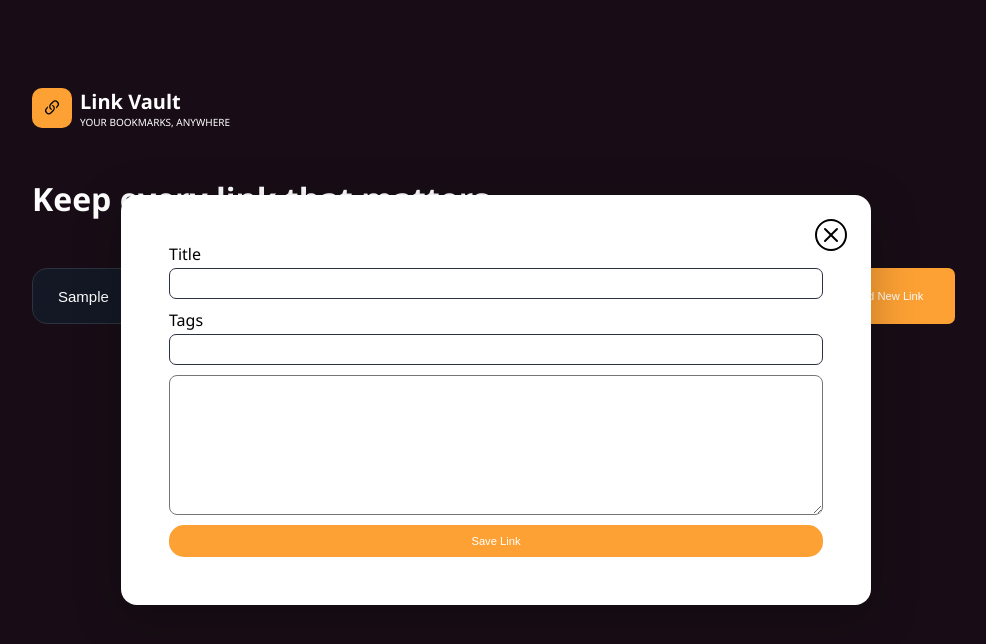
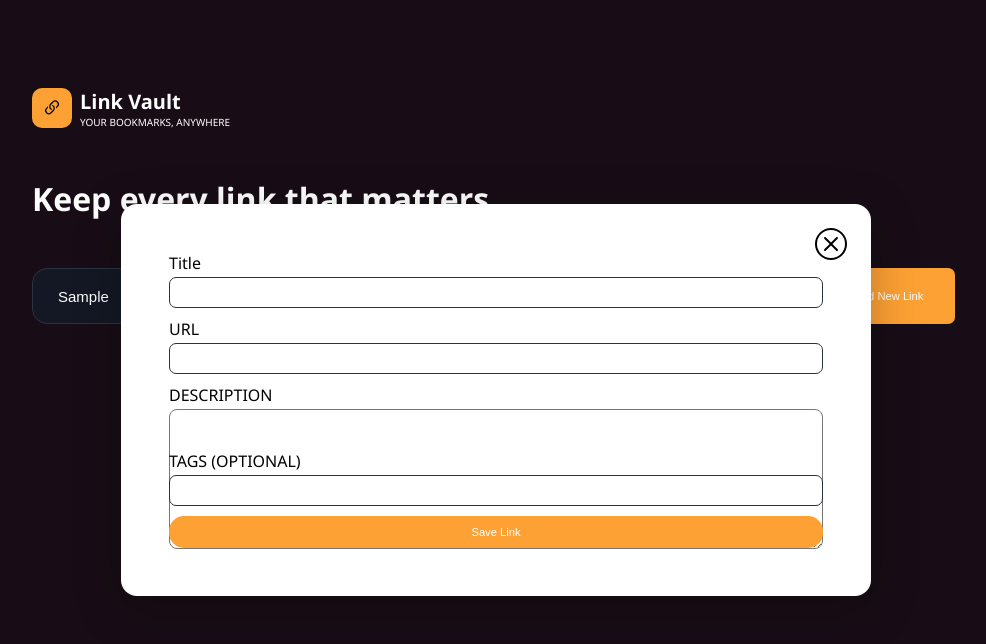
Before and after one commit to Samukelokhathi/Links-Vault-React-Ts, a React (Vite) app: page / in a window 1280 px wide. Both pictures are taken after typing "Sample" into the empty fields and a click on the button "Add New Link". Shown: the top 644 px of the page, without its empty margins (144-1130 px from the left). Built offline with nearby package versions, Linux system fonts and the light colour scheme.

Commit message:
Added text area input in the input component

```diff
--- a/package.json
+++ b/package.json
@@ -10,7 +10,7 @@
     "preview": "vite preview"
   },
   "dependencies": {
-    "react": "^19.2.7",
+    "react": "^19.2.8",
     "react-dom": "^19.2.7"
   },
   "devDependencies": {
--- a/src/Components/Input/Input.tsx
+++ b/src/Components/Input/Input.tsx
@@ -4,11 +4,13 @@ import inputStyle from "./Input.module.css";
 type InputProps = {
   id?: string;
   value?: string;
-  onChange: React.ChangeEventHandler<HTMLInputElement>;
+  onChange: React.ChangeEventHandler<HTMLInputElement | HTMLTextAreaElement>;
   style?: React.CSSProperties;
   label: string;
   error?: string;
   name?: string;
+  type?: "text" | "textarea"
+  rows?: number;
 };
 
 export const Input: React.FC<InputProps> = ({
@@ -19,19 +21,35 @@ export const Input: React.FC<InputProps> = ({
   label,
   error,
   name,
+  type = "text",
+  rows = 4
 }) => {
   return (
     <div className={inputStyle["input-label-container"]}>
       <label className={inputStyle["input-label"]}>{label}</label>
+
+      {type === "textarea" ? (
+        <textarea
+          name={name}
+          id={id}
+          style={style}
+          value={value}
+          onChange={onChange}
+          rows={rows}
+          className={inputStyle.input}
+        />
+      ) : (
         <input
           name={name}
-        type="text"
+          type={type}
           id={id}
           style={style}
           value={value}
           onChange={onChange}
           className={inputStyle.input}
         />
+      )}
+
       {error && <span className={inputStyle["input-error"]}>{error}</span>}
     </div>
   );
--- a/src/Components/OverlayModal/Modal.module.css
+++ b/src/Components/OverlayModal/Modal.module.css
@@ -3,9 +3,12 @@ dialog {
   top: 50%;
   left: 50%;
   transform: translate(-50%, -50%);
+
   border: none;
   padding: 0;
+
   background: transparent;
+
   width: 100vw;
   height: 100vh;
   max-width: 100%;
--- a/src/Components/OverlayModal/Modal.tsx
+++ b/src/Components/OverlayModal/Modal.tsx
@@ -93,20 +93,30 @@ export const Modal: React.FC<ModalProps> = ({ onClose, isOpen, handleSave, editi
           />
 
           <Input
-            label="Tags"
+            label="URL"
             value={tags}
             onChange={(e) => {
               setTags(e.target.value);
             }}
           />
 
-          <textarea
-            name="Description"
-            value={description}
+          <Input
+            label="DESCRIPTION"
+            type="textarea"
+            value={tags}
             onChange={(e) => {
-              setDescription(e.target.value);
+              setTags(e.target.value);
             }}
-          ></textarea>
+
+          />
+
+          <Input
+            label="TAGS (OPTIONAL)"
+            value={tags}
+            onChange={(e) => {
+              setTags(e.target.value);
+            }}
+          />
 
 
           <Button text={editingLink ? "Update Link" : "Save Link"} onClick={onSave} />
```
Also changed, not shown: src/css.css (added), 1 other file (tests, documents, lock files or other folders). Lines whose indentation alone changed are shown as unchanged.
